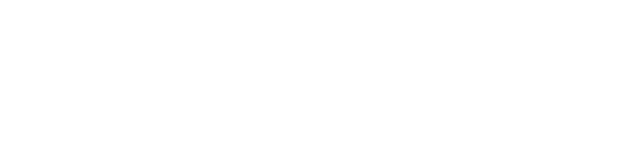
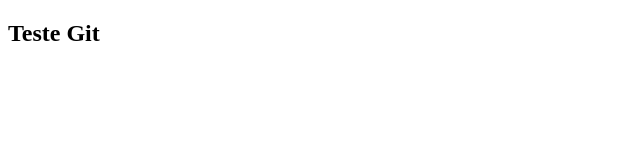
Before and after one commit to ManoelDambroski/novo, a plain HTML site: page Index.html in a window 1280 px wide. Shown: the whole page, without its empty margins (0-640 px from the left). Drawn offline with Linux system fonts and the light colour scheme.

Commit message:
Segundo Commit

```diff
--- a/Index.html
+++ b/Index.html
@@ -5,7 +5,7 @@
 
 </head>
 <Body>
-
+ <h2>Teste Git</h2>
 </Body>
 
 </html>
```
